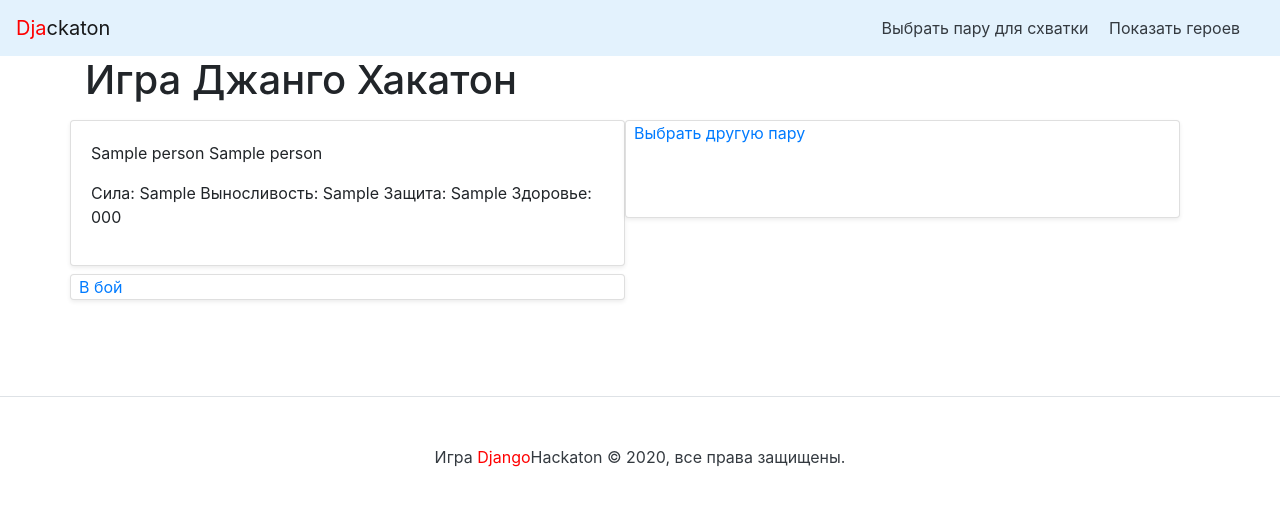
After one commit to EugeneSal/HackatonDjango, a Django app: template hackaton/game/templates/choice.html in a window 1280 px wide. The commit adds this page. Shown: the top 506 px of the page. Run offline with Django 3.2, Linux system fonts and the light colour scheme; the template is opened without the code that fills it: most values are stand-ins (such as "Sample title", 1, 10 or a date in 2020); some libraries are stand-ins or nearby versions.

Commit message:
добавил функцию выбора, начал функцию арены

```diff
--- a/hackaton/game/models.py
+++ b/hackaton/game/models.py
@@ -8,9 +8,13 @@ class Heroes(models.Model):
     hero_strength = models.IntegerField(default=40)
     hero_stamina = models.IntegerField(default=80)
     hero_armor = models.IntegerField(default=30)
+    hp = models.IntegerField(default=1000)
 
     class Meta:
         ordering = ('name_class',)
+
+    def __str__(self):
+        return f'{self.name_class} {self.name} {self.nick_name}'
 
 
 class Paladin(Heroes):
--- /dev/null
+++ b/hackaton/game/templates/choice.html
@@ -0,0 +1,39 @@
+{% extends "misc/base.html" %}
+{% block title %}Игра Джанго Хакатон{% endblock %}
+{% block header %}Игра Джанго Хакатон{% endblock %}
+{% block content %}
+  <div class="container">
+    <div class="row row-cols-1 row-cols-sm2 row-cols-md4">
+
+      <div class="row row-cols-2">
+
+        {% for person in person_list %}
+          <div class="card mb-9 mt-2 shadow-sm">
+            <div class="card-body">
+              <p>{{ person.name }} {{ person.nick_name }}</p>
+              <p>
+                Сила: {{ person.hero_strength }}
+                Выносливость: {{ person.hero_stamina }}
+                Защита: {{ person.hero_armor }}
+                Здоровье: {{ person.hp }}
+              </p>
+            </div>
+          </div>
+        {% endfor %}
+
+        <div class="card mb-5 mt-2 shadow-sm">
+          <a class="ml-2" href="{% url 'choice_the_pair' %}" role="button">
+            Выбрать другую пару</a>
+        </div>
+        <div class="card mb-5 mt-2 shadow-sm">
+          <a class="ml-2" href="{% url 'arena' hero1_id=person_1.id hero2_id=person_2.id %}" role="button"> В бой</a>
+        </div>
+      </div>
+    </div>
+  <div>
+
+
+  </div>
+  </div>
+
+{% endblock %}
--- a/hackaton/game/urls.py
+++ b/hackaton/game/urls.py
@@ -9,5 +9,9 @@ urlpatterns = [
     path('detail/<int:hero_id>/', person_detail,
          name='person_detail'),
     path('', index,
-         name='index')
+         name='index'),
+    path('choice/', choice_the_pair,
+         name='choice_the_pair'),
+    path('arena/<int:hero1_id>/<int:hero2_id>/', arena,
+         name='arena'),
 ]
--- a/hackaton/templates/misc/base.html
+++ b/hackaton/templates/misc/base.html
@@ -12,9 +12,12 @@
   <script src="{% static '/jquery/dist/jquery.min.js' %}"></script>
   <script src="{% static '/bootstrap/dist/js/bootstrap.min.js' %}"></script>
   <link rel="stylesheet"
+        href="{% static '/bootstrap-4/css/bootstrap.min.css' %}">
+  <script src="{% static '/bootstrap-4/js/bootstrap.min.js' %}"></script>
+  <link rel="stylesheet"
         href="{% static '/font-awesome-4.7.0/css/font-awesome.min.css' %}">
 
-{#  <script src="{% static 'posts/style.css' %}"></script>#}
+  {#  <script src="{% static 'posts/style.css' %}"></script>#}
   <link rel="icon" type="image/x-icon" href="{% static 'favicon.ico' %}">
 </head>
 
--- a/hackaton/templates/misc/nav.html
+++ b/hackaton/templates/misc/nav.html
@@ -18,7 +18,8 @@
 {#        <a class="p-2 text-dark dropdown-item" href="{% url 'password_change' %}">Изменить#}
 {#        пароль</a>#}
 {#      </div>#}
-      <a class="p-2 text-dark" href="{% url 'index' %}">Показать результат</a>
+      <a class="p-2 text-dark" href="{% url 'choice_the_pair' %}">Выбрать пару для схватки</a>
+      <a class="p-2 text-dark" href="{% url 'index' %}">Показать героев</a>
 {#    {% else %}#}
 {#      <a class="p-2 text-dark" href="{% url 'login' %}">Войти</a> |#}
 {#      <a class="p-2 text-dark" href="{% url 'signup' %}">Регистрация</a>#}
```
Also changed, not shown: hackaton/game/templates/arena.html (added, +20 -0 lines), hackaton/game/templates/index.html (+11 -7 lines), hackaton/game/views.py (+66 -2 lines), hackaton/game/migrations/0003_auto_20210831_1457.py (added).
